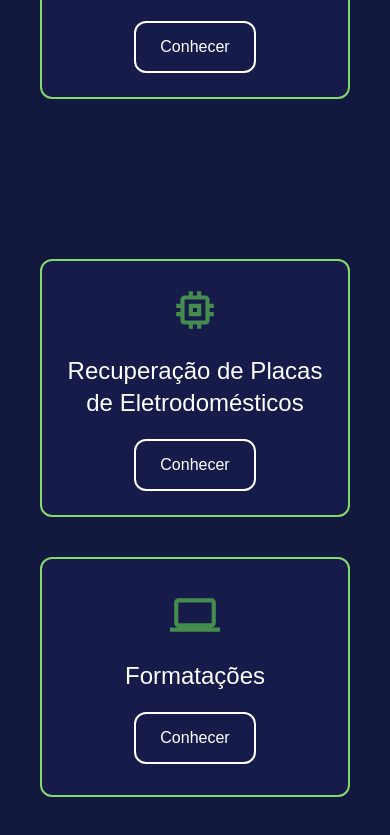
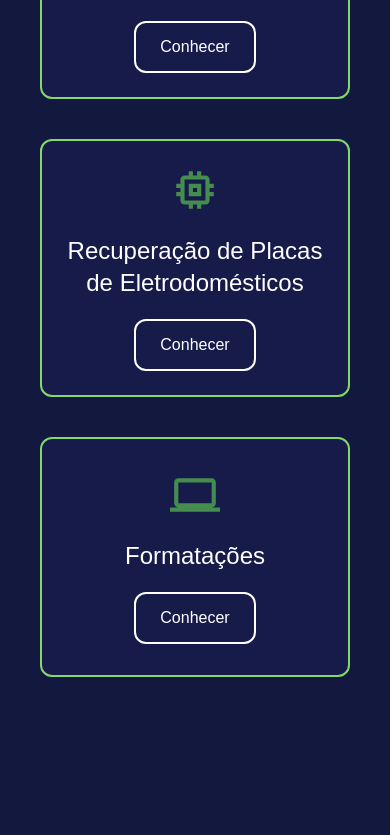
Before and after one commit to codingbyjess/minha-placa-minha-vida, a Next.js app: page / in a window 390 px wide. Shown: the part 1589-2424 px from the top of the page. After the commit the page ends 2346 px from the top, so only its background shows below. Built offline with nearby package versions, Linux system fonts and the light colour scheme.

Commit message:
refactor(home): update responsive home page

```diff
--- a/app/page.tsx
+++ b/app/page.tsx
@@ -33,7 +33,7 @@ export default function Home() {
           grid
           grid-cols-1
           md:grid-cols-2
-          gap-10
+          md:gap-10
           mt-5"
           >
             <div>
@@ -46,7 +46,7 @@ export default function Home() {
                 title="Limpeza de Computadores"
               />
             </div>
-            <div className="mt-20">
+            <div className="md:mt-20">
               <BoxService
                 icon="memory"
                 title="Recuperação de Placas de Eletrodomésticos"
```
